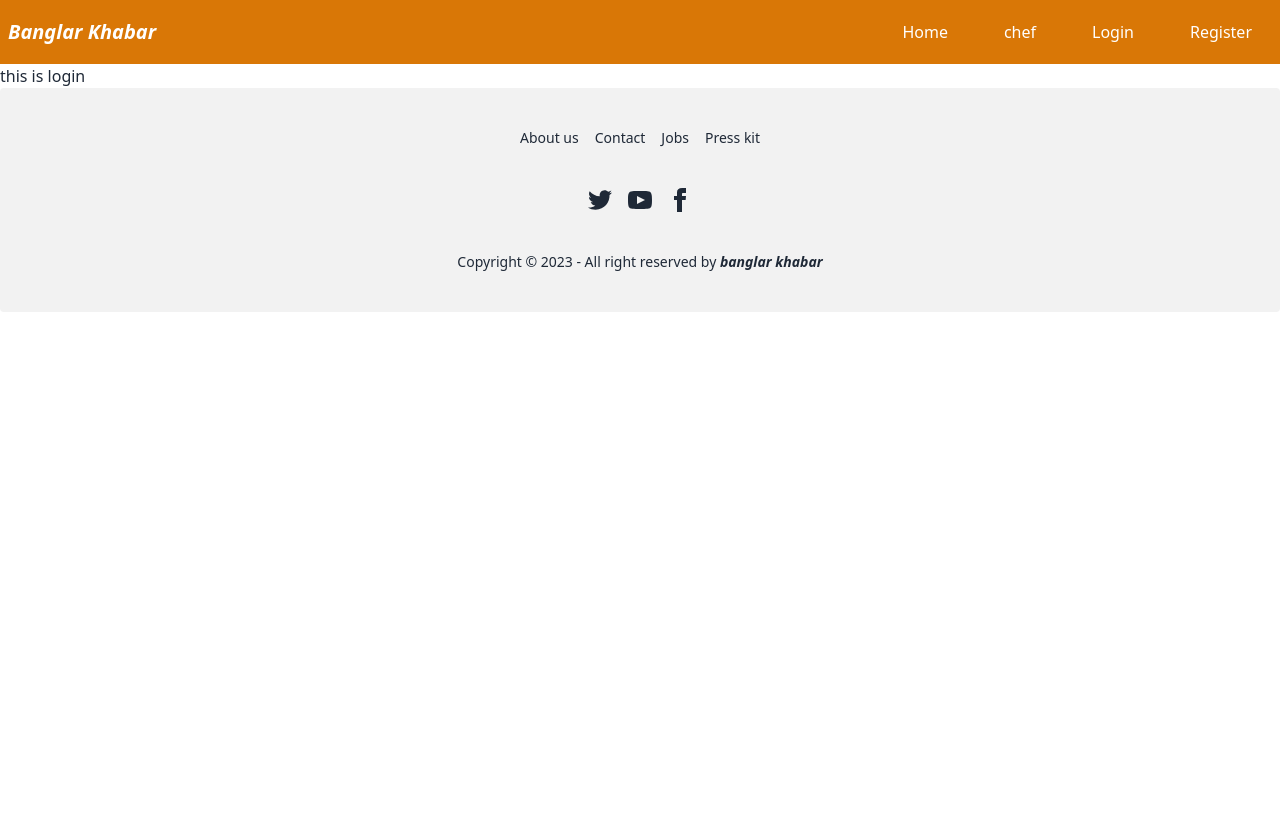
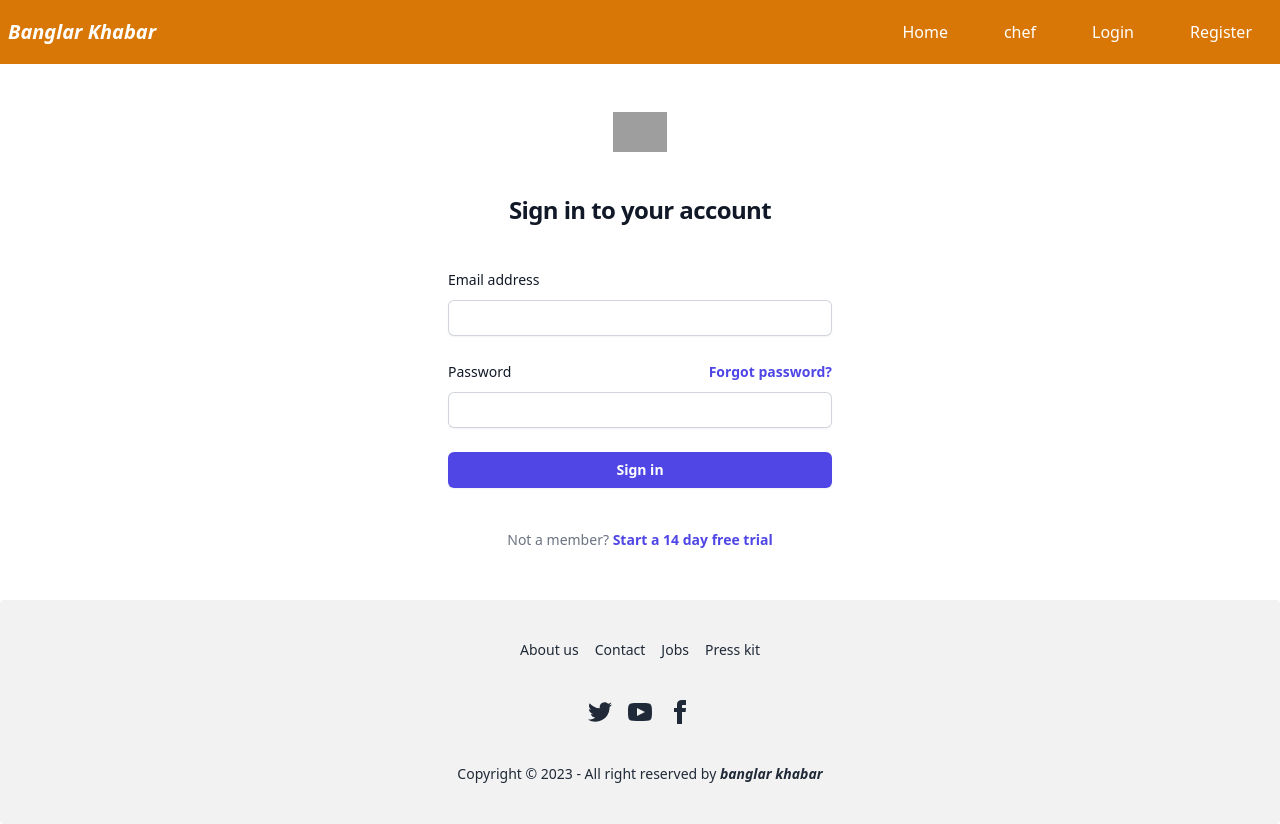
Before and after one commit to KhokonPHB07/chef-recipe-hunter-client-side-KhokonPHB07, a React (Vite) app: page /login in a window 1280 px wide. Before the commit the page ends 800 px from the top, so only its background shows below. Built offline with nearby package versions, Linux system fonts and the light colour scheme; grey boxes are pictures that could not be loaded.

Commit message:
login page updated

```diff
--- a/src/Components/Login/Login.jsx
+++ b/src/Components/Login/Login.jsx
@@ -6,7 +6,84 @@
     return (
         <div>
             <Navbar></Navbar>
-            <h1>this is login</h1>
+            {/* ---------------------------------this is login start-------------------------  */}
+
+            <div>
+                <div className="flex min-h-full flex-1 flex-col justify-center px-6 py-12 lg:px-8">
+                    <div className="sm:mx-auto sm:w-full sm:max-w-sm">
+                        <img
+                            className="mx-auto h-10 w-auto"
+                            src="https://tailwindui.com/img/logos/mark.svg?color=indigo&shade=600"
+                            alt="Your Company"
+                        />
+                        <h2 className="mt-10 text-center text-2xl font-bold leading-9 tracking-tight text-gray-900">
+                            Sign in to your account
+                        </h2>
+                    </div>
+
+                    <div className="mt-10 sm:mx-auto sm:w-full sm:max-w-sm">
+                        <form className="space-y-6" action="#" method="POST">
+                            <div>
+                                <label htmlFor="email" className="block text-sm font-medium leading-6 text-gray-900">
+                                    Email address
+                                </label>
+                                <div className="mt-2">
+                                    <input
+                                        id="email"
+                                        name="email"
+                                        type="email"
+                                        autoComplete="email"
+                                        required
+                                        className="block w-full rounded-md border-0 py-1.5 text-gray-900 shadow-sm ring-1 ring-inset ring-gray-300 placeholder:text-gray-400 focus:ring-2 focus:ring-inset focus:ring-indigo-600 sm:text-sm sm:leading-6"
+                                    />
+                                </div>
+                            </div>
+
+                            <div>
+                                <div className="flex items-center justify-between">
+                                    <label htmlFor="password" className="block text-sm font-medium leading-6 text-gray-900">
+                                        Password
+                                    </label>
+                                    <div className="text-sm">
+                                        <a href="#" className="font-semibold text-indigo-600 hover:text-indigo-500">
+                                            Forgot password?
+                                        </a>
+                                    </div>
+                                </div>
+                                <div className="mt-2">
+                                    <input
+                                        id="password"
+                                        name="password"
+                                        type="password"
+                                        autoComplete="current-password"
+                                        required
+                                        className="block w-full rounded-md border-0 py-1.5 text-gray-900 shadow-sm ring-1 ring-inset ring-gray-300 placeholder:text-gray-400 focus:ring-2 focus:ring-inset focus:ring-indigo-600 sm:text-sm sm:leading-6"
+                                    />
+                                </div>
+                            </div>
+
+                            <div>
+                                <button
+                                    type="submit"
+                                    className="flex w-full justify-center rounded-md bg-indigo-600 px-3 py-1.5 text-sm font-semibold leading-6 text-white shadow-sm hover:bg-indigo-500 focus-visible:outline focus-visible:outline-2 focus-visible:outline-offset-2 focus-visible:outline-indigo-600"
+                                >
+                                    Sign in
+                                </button>
+                            </div>
+                        </form>
+
+                        <p className="mt-10 text-center text-sm text-gray-500">
+                            Not a member?{' '}
+                            <a href="#" className="font-semibold leading-6 text-indigo-600 hover:text-indigo-500">
+                                Start a 14 day free trial
+                            </a>
+                        </p>
+                    </div>
+                </div>
+            </div>
+
+
+            {/*----------------------------------this is login end----------------------------  */}
             <Footer></Footer>
         </div>
     );
```
